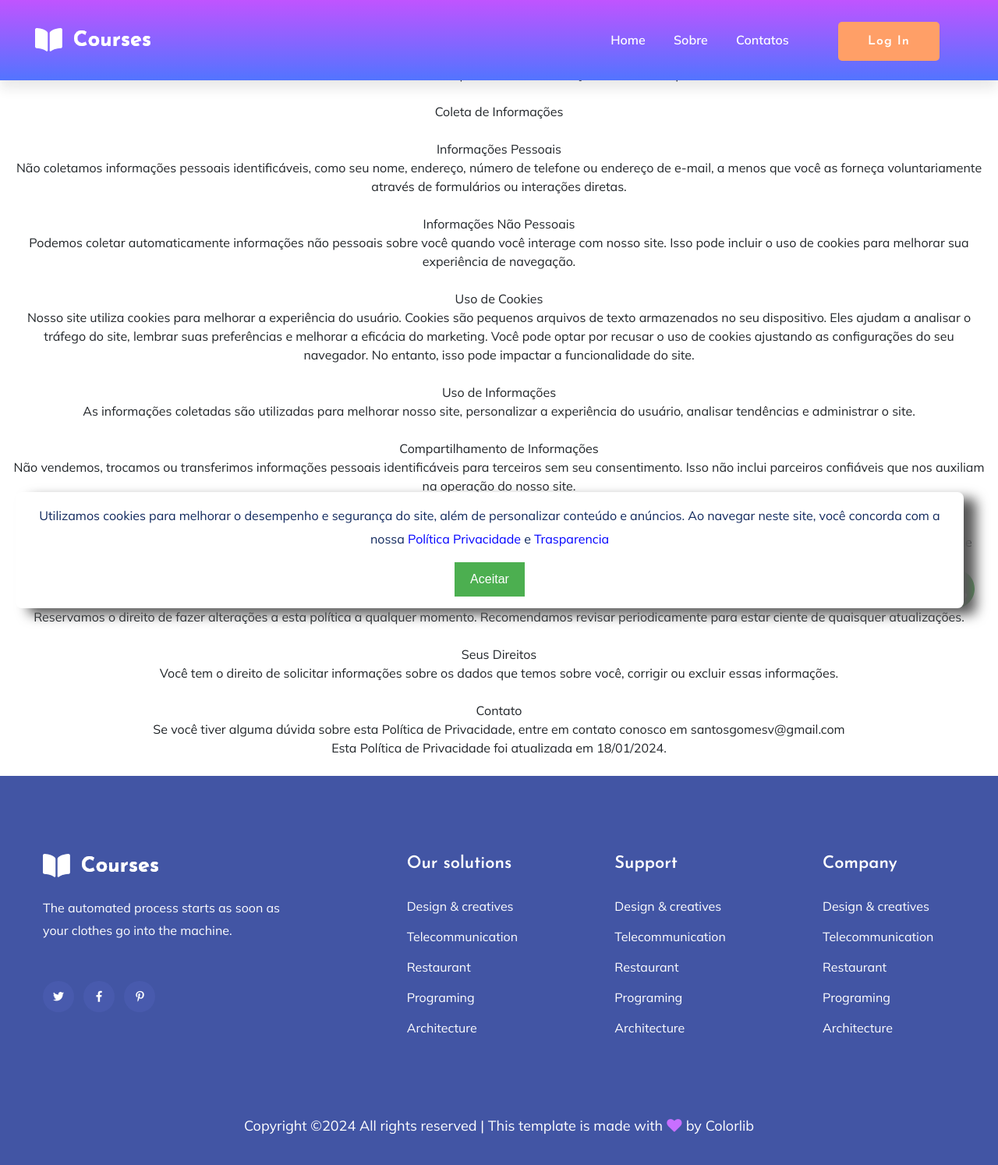
After one commit to santosgv/plataforma.cursos, a Django app: page /home/politica/ in a window 1280 px wide. The commit adds this page. Shown: the whole page at 78% size. Run offline with Django 4.2, Linux system fonts and the light colour scheme; parts of the project's set-up code (start-up, migrations or seed data) failed here and were passed over; some libraries are stand-ins or nearby versions.

Commit message:
politica de privacidade e transparencia

```diff
--- /dev/null
+++ b/cursos/templates/politica-de-privacidade.html
@@ -0,0 +1,73 @@
+{% extends 'base-novo.html'%}
+{% load static %}
+{% block 'title' %}
+Política Privacidade de Dados Pessoais
+{% endblock %}
+
+{% block 'head' %}
+{% endblock %}
+
+ {% block 'body' %}
+ <br>
+ <div class="container-fluid">
+    <div class="justify-content-center politica text-center">
+        <br>
+        <h1 class="text-center">Política Privacidade de Dados Pessoais e Coleta de Cookies</h1>
+
+        Esta Política de Privacidade descreve como nós coletamos, usamos e compartilhamos informações sobre você quando você visita nosso site <a href="{% url 'Curso:home'  %}" target="_blank" rel="noopener noreferrer">Mundo Colorido Kids</a><br>
+        <br>
+        <span class="destaque">Coleta de Informações</span>
+        <br>
+        <br>
+        <span class="destaque">Informações Pessoais</span>
+        <br>
+        Não coletamos informações pessoais identificáveis, como seu nome, endereço, número de telefone ou endereço de e-mail, a menos que você as forneça voluntariamente através de formulários ou interações diretas.
+        <br>
+        <br>
+        <span class="destaque">Informações Não Pessoais</span>
+        <br>
+        Podemos coletar automaticamente informações não pessoais sobre você quando você interage com nosso site. Isso pode incluir o uso de cookies para melhorar sua experiência de navegação.
+        <br>
+        <br>
+        <span class="destaque">Uso de Cookies</span>
+        <br>
+        Nosso site utiliza cookies para melhorar a experiência do usuário. Cookies são pequenos arquivos de texto armazenados no seu dispositivo. Eles ajudam a analisar o tráfego do site, lembrar suas preferências e melhorar a eficácia do marketing.
+        Você pode optar por recusar o uso de cookies ajustando as configurações do seu navegador. No entanto, isso pode impactar a funcionalidade do site.
+        <br>
+        <br>
+        <span class="destaque">Uso de Informações</span>
+        <br>
+        As informações coletadas são utilizadas para melhorar nosso site, personalizar a experiência do usuário, analisar tendências e administrar o site.
+        <br>
+        <br>
+        <span class="destaque">Compartilhamento de Informações</span>
+        <br>
+        Não vendemos, trocamos ou transferimos informações pessoais identificáveis para terceiros sem seu consentimento. Isso não inclui parceiros confiáveis que nos auxiliam na operação do nosso site.
+        <br>
+        <br>
+        <span class="destaque">Links para Sites de Terceiros</span>
+        <br>
+        Nosso site pode conter links para outros sites. Não somos responsáveis pelas práticas de privacidade desses sites e recomendamos que você revise suas políticas de privacidade.
+        <br>
+        <br>
+        <span class="destaque">Alterações nesta Política de Privacidade</span>
+        <br>
+        Reservamos o direito de fazer alterações a esta política a qualquer momento. Recomendamos revisar periodicamente para estar ciente de quaisquer atualizações.
+        <br>
+        <br>
+        <span class="destaque">Seus Direitos</span>
+        <br>
+        Você tem o direito de solicitar informações sobre os dados que temos sobre você, corrigir ou excluir essas informações.
+        <br>
+        <br>
+        <span class="destaque">Contato</span>
+        <br>
+        Se você tiver alguma dúvida sobre esta Política de Privacidade, entre em contato conosco em santosgomesv@gmail.com
+        <br>
+        Esta Política de Privacidade foi atualizada em 18/01/2024.
+
+    </div>
+    <br>
+ </div>
+
+ {% endblock %}
--- a/cursos/urls.py
+++ b/cursos/urls.py
@@ -8,6 +8,8 @@ app_name = 'Curso'
 urlpatterns = [
     path('', views.home, name = 'home'),
     path('sobre/', views.sobre, name = 'sobre'),
+    path('politica/',views.politica,name='politica'),
+    path('transparencia/',views.transparencia,name='transparencia'),
     path('contatos/', views.contatos, name = 'contatos'),
     path('cursos/',views.cursos,name='cursos'),
     path('curso/<int:id>', views.curso, name = 'curso'),
--- a/cursos/views.py
+++ b/cursos/views.py
@@ -10,6 +10,7 @@ from .models import Comentarios, Cursos,Aulas, NotasAulas, ProgressoAula
 from django.db import transaction
 from .utils import marcar_aula_concluida, calcular_progresso_curso, pode_emitir_certificado
 from django.core.paginator import Paginator
+from django.views.decorators.cache import cache_page
 import logging
 
 logger = logging.getLogger('Aplicacao')
@@ -129,3 +130,11 @@ def baixar_certificado(request,curso_id):
     except Exception as e:
         logger.exception('Erro ao gerar o Certificado: %s', e)
         return
+
+@cache_page(60 * 100)
+def politica(request):
+     return render(request,'politica-de-privacidade.html')
+
+@cache_page(60 * 100)
+def transparencia(request):
+     return render(request,'transparencia.html')
--- a/templates/base-novo.html
+++ b/templates/base-novo.html
@@ -193,7 +193,7 @@
           <!-- Footer End-->
       </div>
       <div id="cookie-popup" class="cookie-popup">
-        <p>Utilizamos cookies para melhorar o desempenho e segurança do site, além de personalizar conteúdo e anúncios. Ao navegar neste site, você concorda com a nossa <a href="" target="_blank" rel="noopener noreferrer" style="color: blue;">Política Privacidade</a> e <a href="" target="_blank" rel="noopener noreferrer" style="color: blue;">Trasparencia</a></p>
+        <p>Utilizamos cookies para melhorar o desempenho e segurança do site, além de personalizar conteúdo e anúncios. Ao navegar neste site, você concorda com a nossa <a href="{% url 'Curso:politica' %}" target="_blank" rel="noopener noreferrer" style="color: blue;">Política Privacidade</a> e <a href="{% url 'Curso:transparencia' %}" target="_blank" rel="noopener noreferrer" style="color: blue;">Trasparencia</a></p>
         <button id="cookie-accept">Aceitar</button>
     </div>
   </footer>
```
Also changed, not shown: cursos/templates/transparencia.html (added, +57 -0 lines), db.sqlite3.
